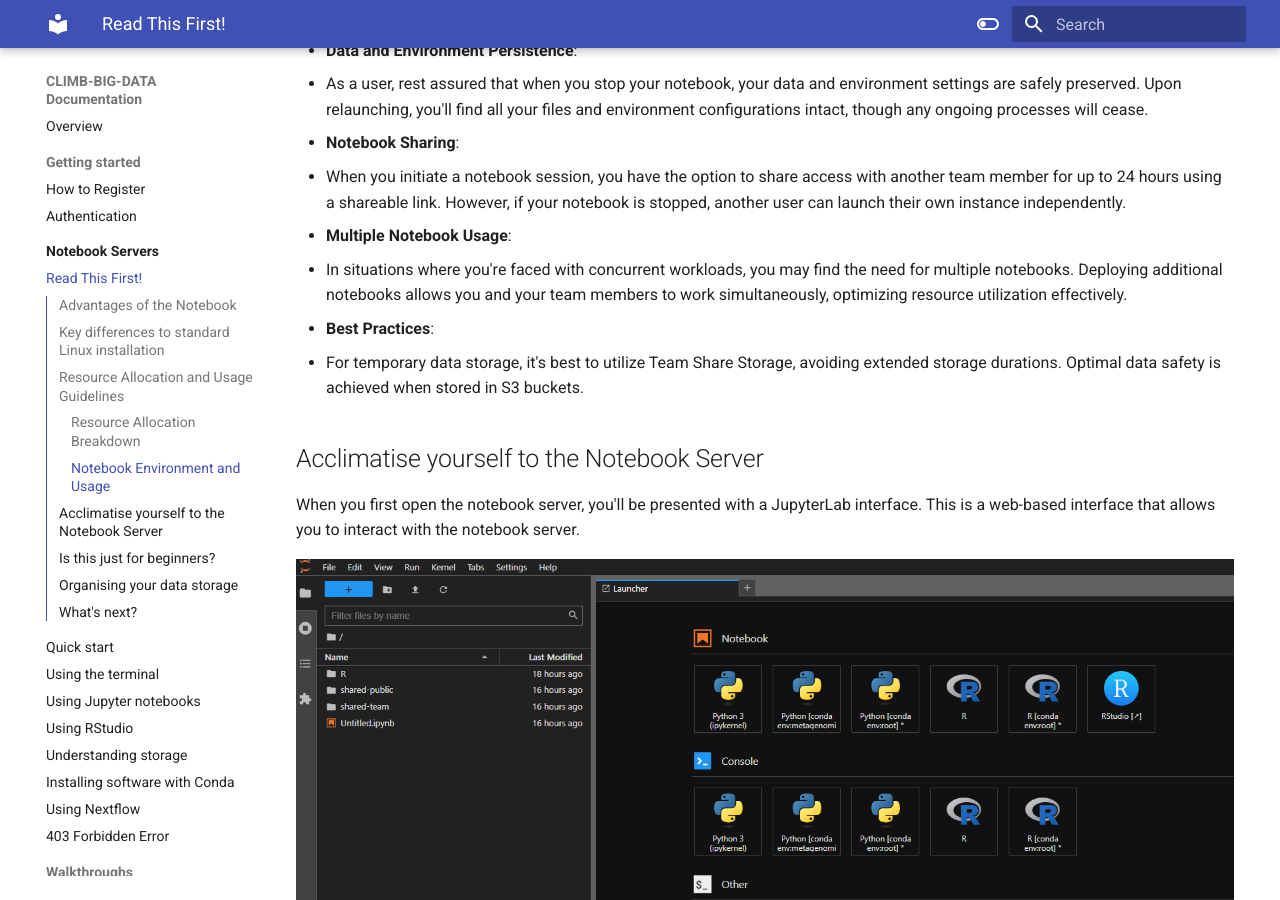
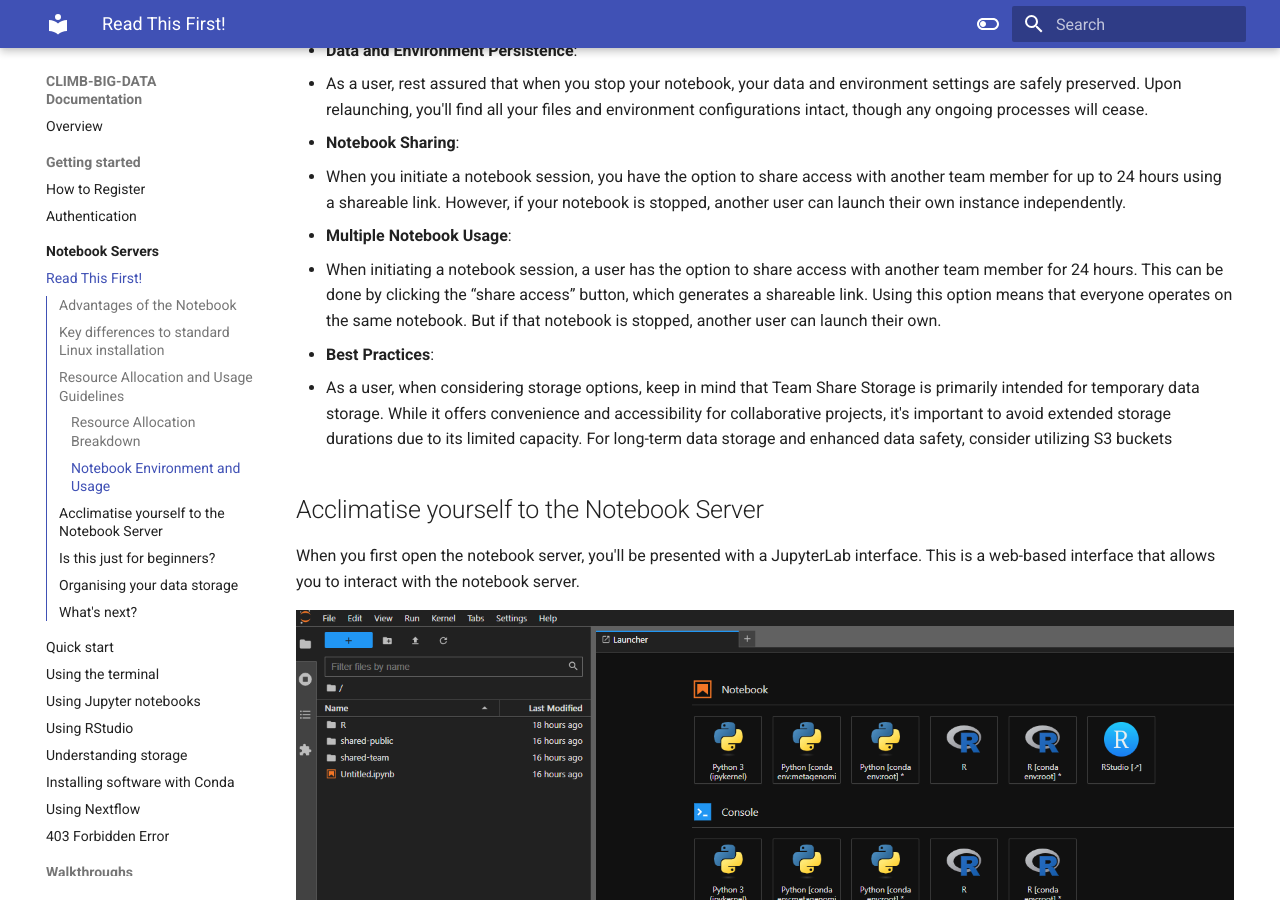
Before and after one commit to MRC-CLIMB/docs, an MkDocs documentation site: the page built from docs/notebook-servers/read-this-first.md, in a window 1280 px wide and 900 px high, scrolled down 2036 px. Built offline with MkDocs 1.6.1 and Material for MkDocs 9.7.7, drawn with Linux system fonts in a browser that asks for light colours.

Commit message:
Improved explanation of resources section and corrected position of running NF locally with Mamba.

```diff
--- a/docs/notebook-servers/read-this-first.md
+++ b/docs/notebook-servers/read-this-first.md
@@ -59,10 +59,10 @@ These resources are designed to support your team's computational and storage ne
   - When you initiate a notebook session, you have the option to share access with another team member for up to 24 hours using a shareable link. However, if your notebook is stopped, another user can launch their own instance independently.
 
 - **Multiple Notebook Usage**:
-  - In situations where you're faced with concurrent workloads, you may find the need for multiple notebooks. Deploying additional notebooks allows you and your team members to work simultaneously, optimizing resource utilization effectively.
+  - When initiating a notebook session, a user has the option to share access with another team member for 24 hours. This can be done by clicking the “share access” button, which generates a shareable link. Using this option means that everyone operates on the same notebook. But if that notebook is stopped, another user can launch their own.
 
 - **Best Practices**:
-  - For temporary data storage, it's best to utilize Team Share Storage, avoiding extended storage durations. Optimal data safety is achieved when stored in S3 buckets.
+  - As a user, when considering storage options, keep in mind that Team Share Storage is primarily intended for temporary data storage. While it offers convenience and accessibility for collaborative projects, it's important to avoid extended storage durations due to its limited capacity. For long-term data storage and enhanced data safety, consider utilizing S3 buckets
 
 
 ## Acclimatise yourself to the Notebook Server
```
Also changed, not shown: docs/notebook-servers/using-nextflow.md (+12 -12 lines).
